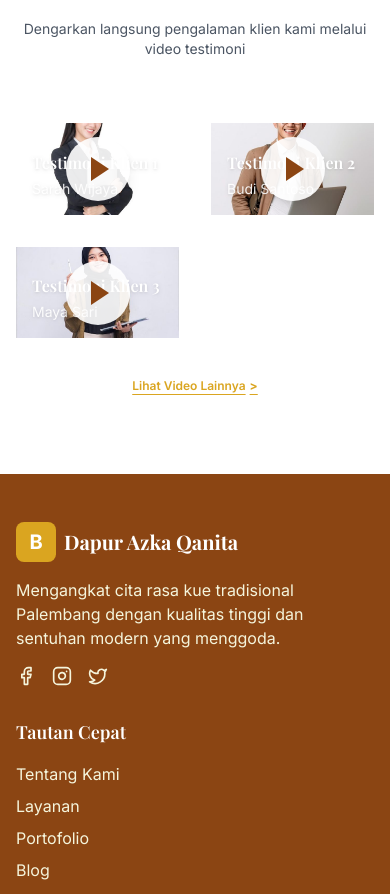
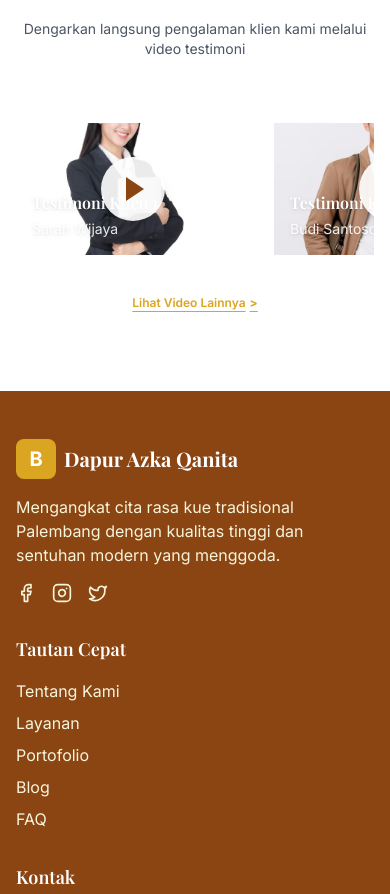
Before and after one commit to vivi211111/DapurAzkaQanita, a React (Vite) app: page /testimonials in a window 390 px wide. Shown: the part 2748-3642 px from the top of the page. Built offline with nearby package versions, Linux system fonts and the light colour scheme.

Commit message:
update video temstimoni klien pada tampilan mobile menjadi scroll ke samping

```diff
--- a/src/pages/Testimonials.jsx
+++ b/src/pages/Testimonials.jsx
@@ -693,9 +693,12 @@ const Testimonials = () => {
 
           {/* Video Grid */}
           <div className="max-w-screen-xl mx-auto">
-            <div className="grid grid-cols-2 md:grid-cols-2 lg:grid-cols-3 gap-8">
+            <div className="flex overflow-x-auto gap-6 md:grid md:grid-cols-2 lg:grid-cols-3 md:gap-8">
               {videoTestimonials.map((vid) => (
-                <div key={vid.id} className="relative group cursor-pointer">
+                <div
+                  key={vid.id}
+                  className="relative group cursor-pointer flex-shrink-0 w-[60vw] max-w-xs md:w-auto"
+                >
                   <div className="aspect-video w-full rounded-xl bg-gradient-to-br from-batik-gold/10 to-batik-brown/10 flex items-center justify-center overflow-hidden transition-all duration-300 group-hover:brightness-95">
                     {!showVideo[vid.id] ? (
                       <>
```
